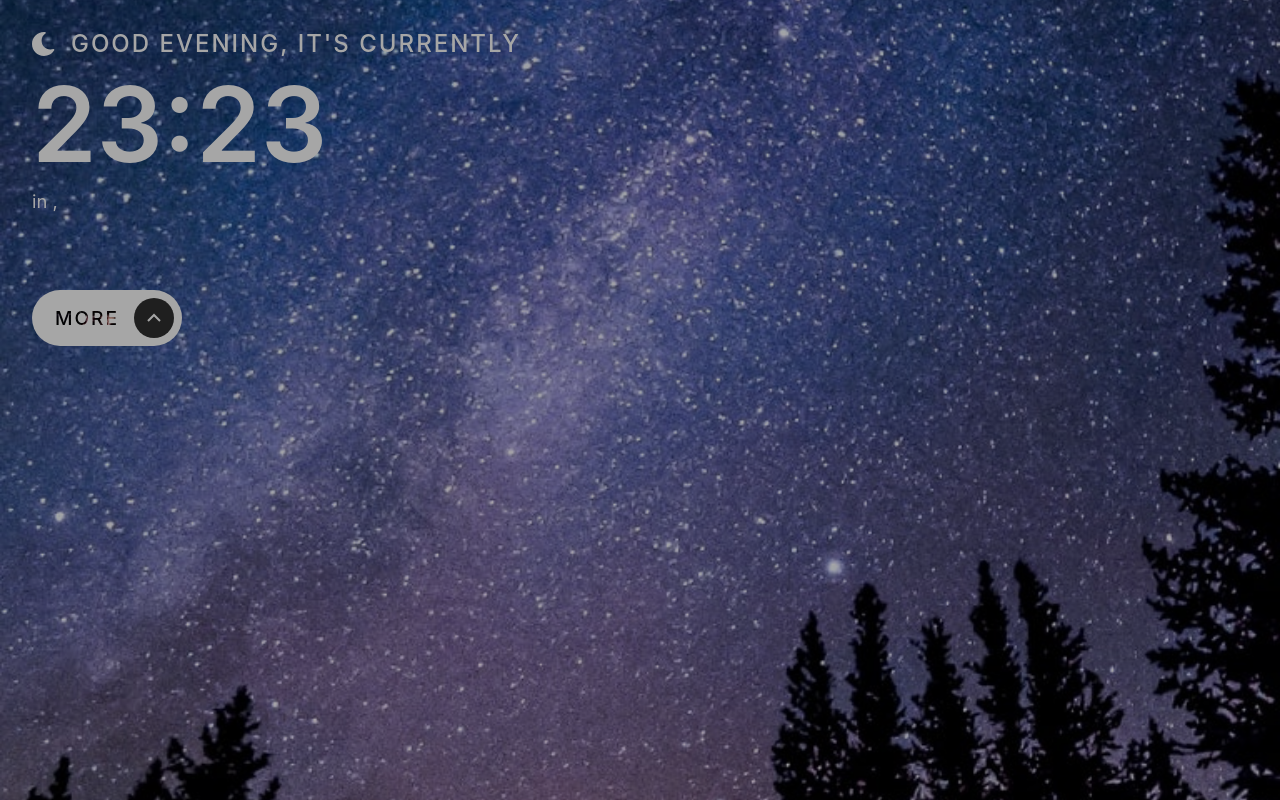
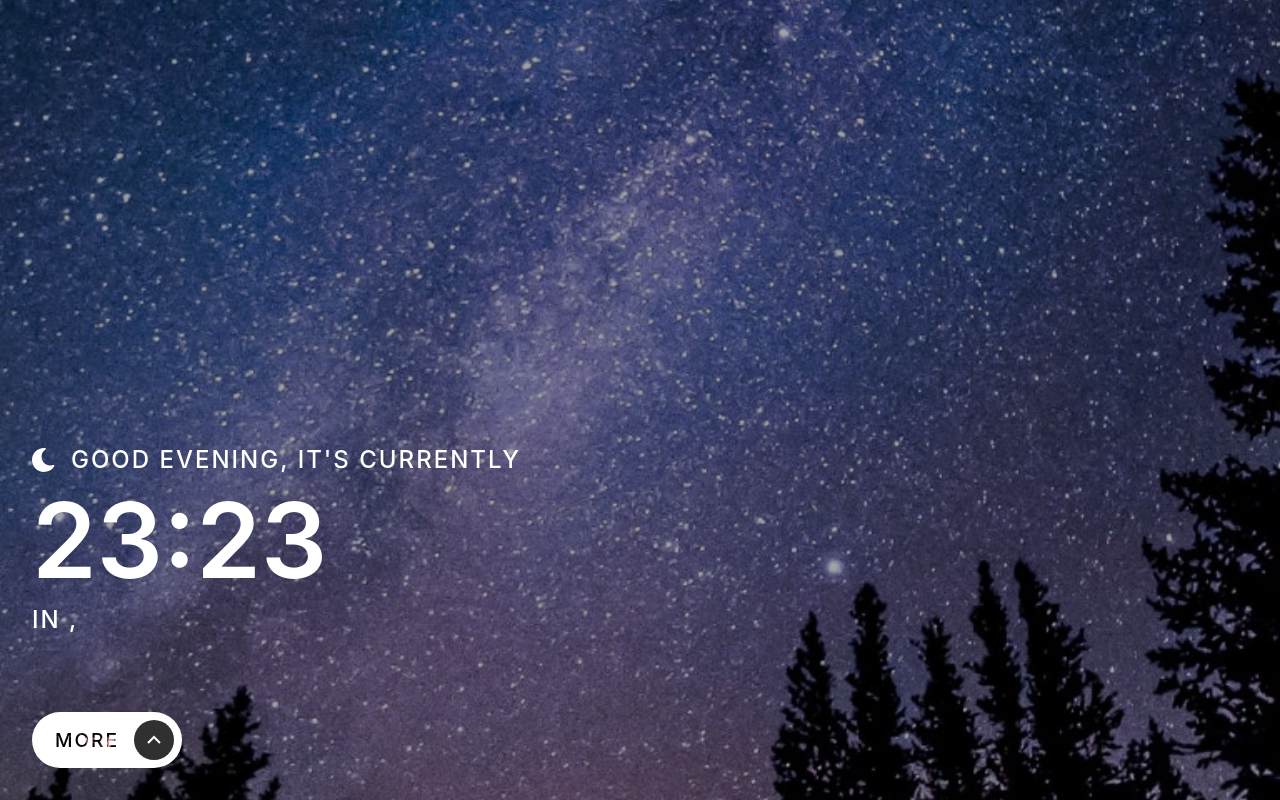
Before and after one commit to jianninetorres/clock-app, a React (Create React App) app: page / in a window 1280 px wide. Built offline with nearby package versions, Linux system fonts and the light colour scheme; no server answers.

Commit message:
Wrap content in another wrapper that will translate on Y axis later

```diff
--- a/src/components/CurrentTime.js
+++ b/src/components/CurrentTime.js
@@ -9,9 +9,7 @@ const CurrentTimeStyles = styled.div`
   flex-direction: column;
   justify-content: center;
   align-items: flex-start;
-  padding-bottom: calc(var(--base-size) * 2);
-  margin-bottom: calc(var(--base-size) * 2);
-  z-index: 1;
+  margin-bottom: calc(var(--base-size) * 4);
 
   .greeting-container {
     display: flex;
@@ -39,6 +37,10 @@ const CurrentTimeStyles = styled.div`
   span {
     margin-bottom: calc(var(--base-size) - 4px);
   }
+
+  p {
+    margin-bottom: 0;
+  }
 `;
 
 const CurrentTime = ({
@@ -57,7 +59,7 @@ const CurrentTime = ({
 
   return (
     <CurrentTimeStyles>
-      <div class="greeting-container">
+      <div className="greeting-container">
         {greeting && <img src={iconDisplay} alt="" />}
         <h3>
           {greeting}
@@ -66,16 +68,16 @@ const CurrentTime = ({
         </h3>
       </div>
       {hour && minute && (
-        <div class="time-container">
+        <div className="time-container">
           <h2>
             {hour}:{minute}
           </h2>
           <span>{timezone}</span>
         </div>
       )}
-      <p>
+      <h3>
         in {city}, {regionCode}
-      </p>
+      </h3>
     </CurrentTimeStyles>
   );
 };
--- a/src/components/Hero.js
+++ b/src/components/Hero.js
@@ -7,15 +7,9 @@ import Quote from "./Quote";
 import Button from "./Button";
 
 const HeroStyles = styled.div`
-  display: flex;
-  flex-direction: column;
-  justify-content: space-between;
-  position: relative;
   background: url(${(props) => props.background}) no-repeat center center;
   background-size: cover;
   padding: calc(var(--base-size) * 2) calc(var(--base-size) * 2);
-  color: #fff;
-  height: 100%;
   &::before {
     content: "";
     position: absolute;
@@ -24,6 +18,23 @@ const HeroStyles = styled.div`
     bottom: 0px;
     left: 0px;
     background-color: rgba(0, 0, 0, 0.35);
+  }
+
+  div.hero-content-wrapper {
+    display: flex;
+    flex-direction: column;
+    justify-content: space-between;
+    position: relative;
+    color: #fff;
+    height: 100vh;
+    // transform: translateY(-25%);
+  }
+
+  div.time-button-container {
+    z-index: 1;
+    color: inherit;
+    padding-bottom: calc(var(--base-size) * 2);
+    margin-bottom: calc(var(--base-size) * 2);
   }
 `;
 
```
